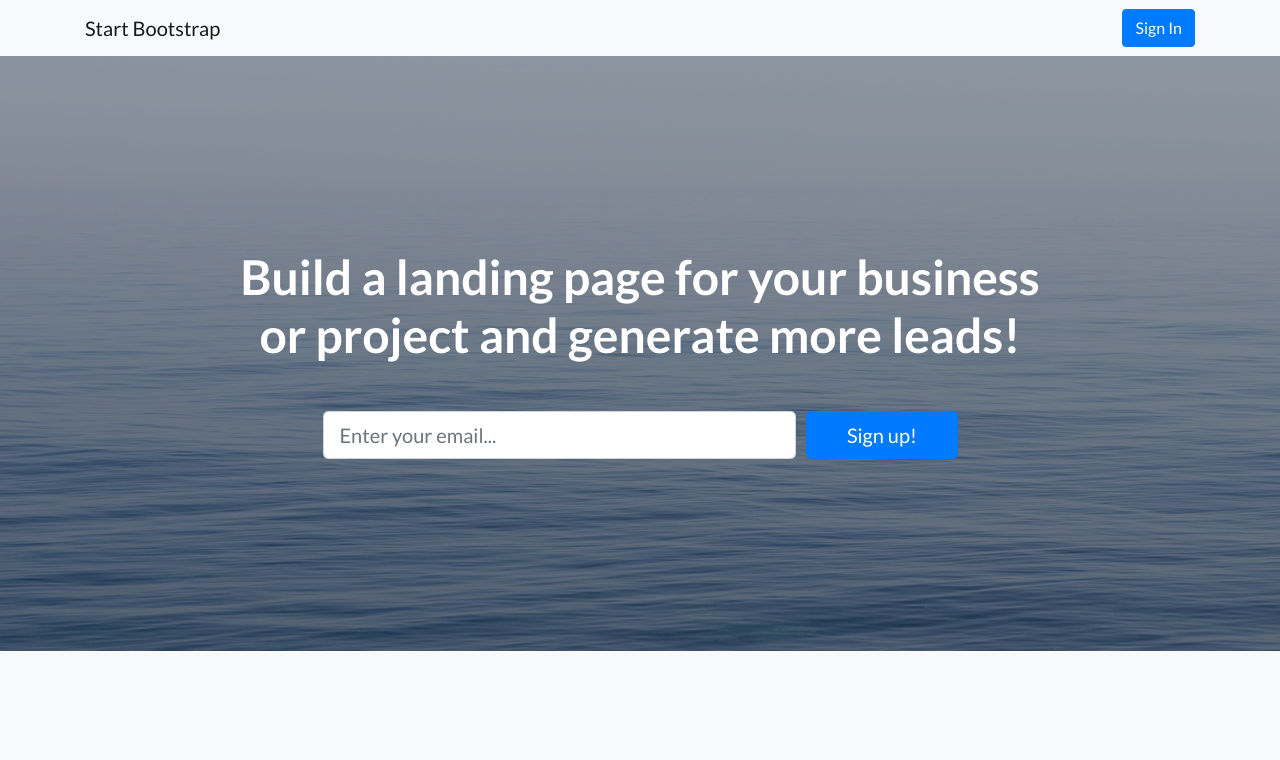
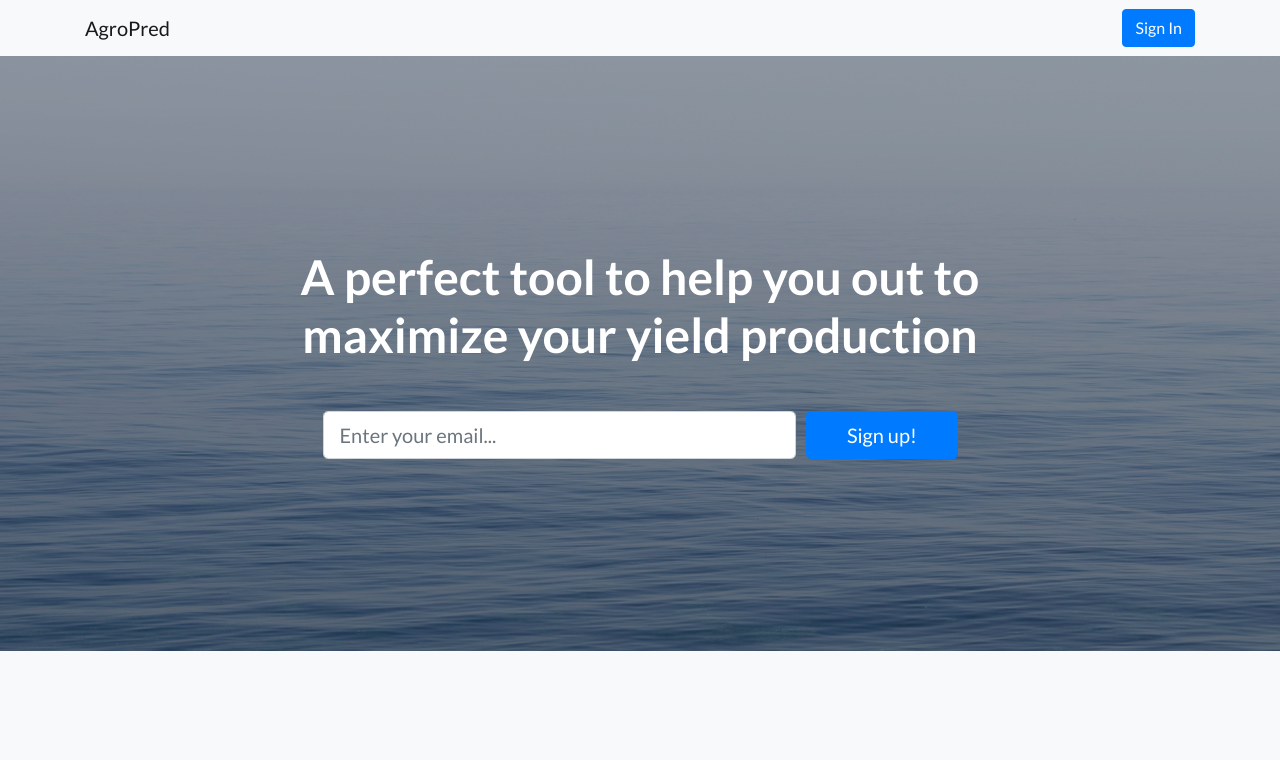
Before and after one commit to agropred/AgroPred.github.io, a website: page index.html in a window 1280 px wide. Shown: the top 760 px of the page. Drawn offline with Linux system fonts and the light colour scheme.

Commit message:
Update index.html

```diff
--- a/index.html
+++ b/index.html
@@ -8,7 +8,7 @@
   <meta name="description" content="">
   <meta name="author" content="">
 
-  <title>Landing Page - Start Bootstrap Theme</title>
+  <title>AgroPred Landing Page</title>
 
   <!-- Bootstrap core CSS -->
   <link href="vendor/bootstrap/css/bootstrap.min.css" rel="stylesheet">
@@ -28,7 +28,7 @@
   <!-- Navigation -->
   <nav class="navbar navbar-light bg-light static-top">
     <div class="container">
-      <a class="navbar-brand" href="#">Start Bootstrap</a>
+      <a class="navbar-brand" href="#">AgroPred</a>
       <a class="btn btn-primary" href="#">Sign In</a>
     </div>
   </nav>
@@ -39,7 +39,7 @@
     <div class="container">
       <div class="row">
         <div class="col-xl-9 mx-auto">
-          <h1 class="mb-5">Build a landing page for your business or project and generate more leads!</h1>
+          <h1 class="mb-5">A perfect tool to help you out to maximize your yield production</h1>
         </div>
         <div class="col-md-10 col-lg-8 col-xl-7 mx-auto">
           <form>
```
